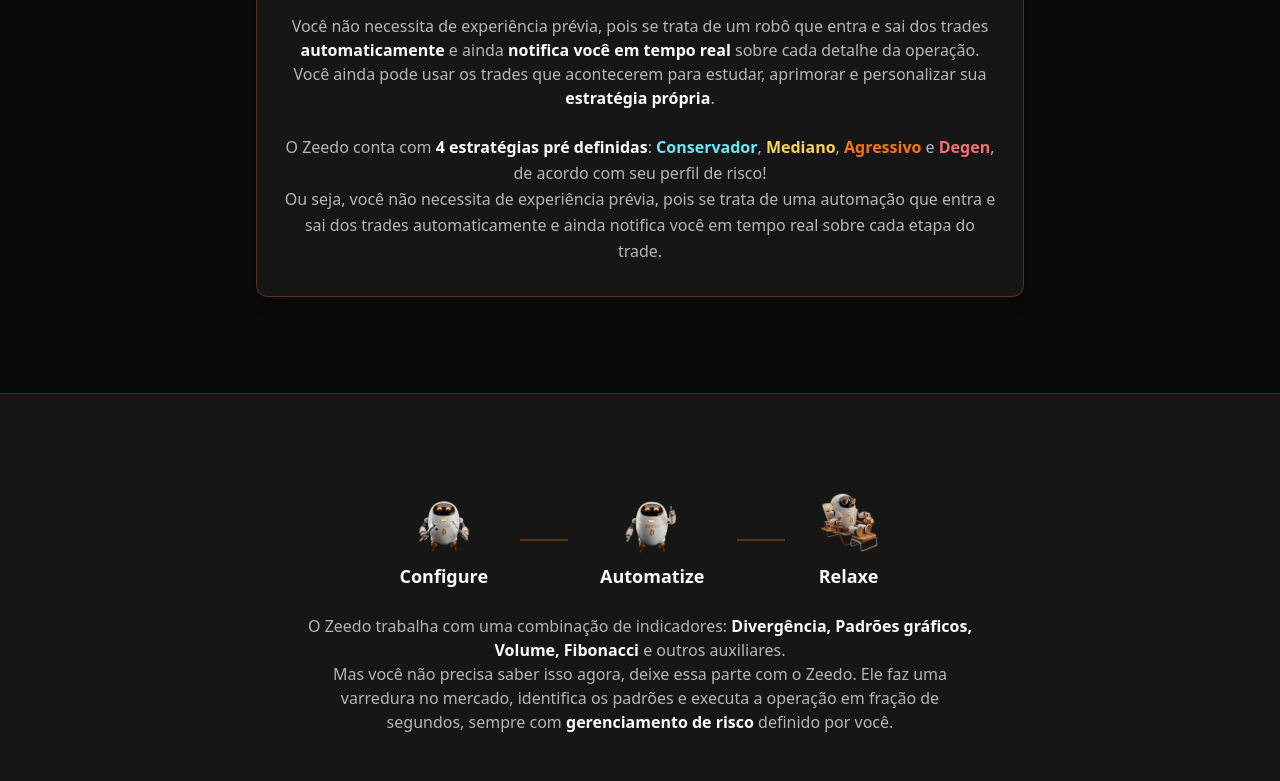
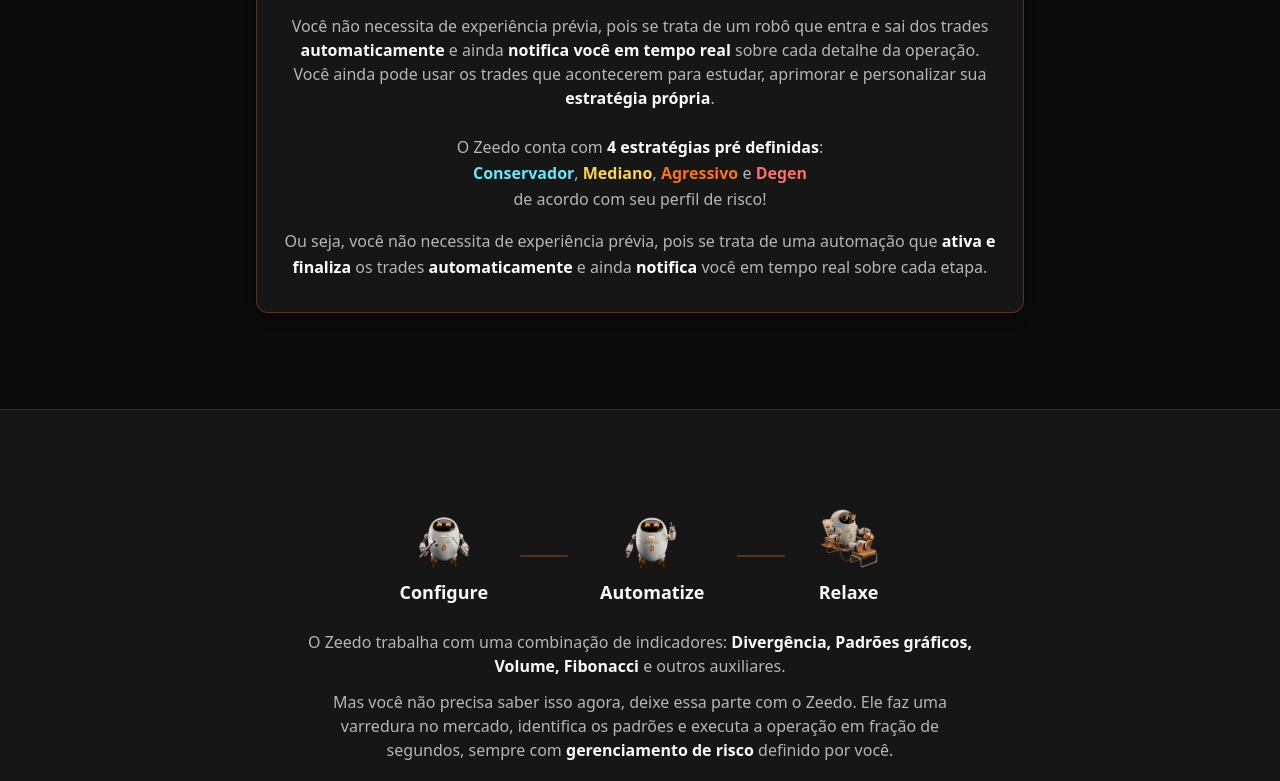
Before and after one commit to ZeedoBot/zeedo_vps, a Next.js app in the folder frontend/: page /bot in a window 1280 px wide. Shown: the part 1360-2141 px from the top of the page. Built offline with nearby package versions, Linux system fonts and the light colour scheme.

Commit message:
ajustes básicos

```diff
--- a/frontend/app/(vendas)/bot/page.tsx
+++ b/frontend/app/(vendas)/bot/page.tsx
@@ -388,13 +388,20 @@ export default function BotPage() {
                 </p>
                 <p className="mt-6 text-zeedo-black/70 dark:text-zeedo-white/70 leading-relaxed">
                   O Zeedo conta com{" "}
-                  <span className="font-semibold text-zeedo-black dark:text-zeedo-white">4 estratégias pré definidas</span>:{" "}
+                  <span className="font-semibold text-zeedo-black dark:text-zeedo-white">4 estratégias pré definidas</span>:
+                  <br />
                   <span className="font-semibold text-cyan-700 dark:text-cyan-300">Conservador</span>,{" "}
                   <span className="font-semibold text-amber-700 dark:text-amber-300">Mediano</span>,{" "}
                   <span className="font-semibold text-zeedo-orange">Agressivo</span> e{" "}
-                  <span className="font-semibold text-red-600 dark:text-red-400">Degen</span>, de acordo com seu perfil de risco!
+                  <span className="font-semibold text-red-600 dark:text-red-400">Degen</span>
                   <br />
-                  Ou seja, você não necessita de experiência prévia, pois se trata de uma automação que entra e sai dos trades automaticamente e ainda notifica você em tempo real sobre cada etapa do trade.
+                  de acordo com seu perfil de risco!
+                </p>
+                <p className="mt-4 text-zeedo-black/70 dark:text-zeedo-white/70 leading-relaxed">
+                  Ou seja, você não necessita de experiência prévia, pois se trata de uma automação que{" "}
+                  <span className="font-semibold text-zeedo-black dark:text-white">ativa e finaliza</span> os trades{" "}
+                  <span className="font-semibold text-zeedo-black dark:text-white">automaticamente</span> e ainda{" "}
+                  <span className="font-semibold text-zeedo-black dark:text-white">notifica</span> você em tempo real sobre cada etapa.
                 </p>
               </div>
             </motion.div>
@@ -451,16 +458,21 @@ export default function BotPage() {
                 <span className="text-base sm:text-lg font-bold text-zeedo-black dark:text-zeedo-white">Relaxe</span>
               </div>
             </div>
-            <p className="mx-auto mt-6 max-w-2xl text-center text-zeedo-black/70 dark:text-zeedo-white/70">
+            <div className="mx-auto mt-6 max-w-2xl text-center text-zeedo-black/70 dark:text-zeedo-white/70">
+              <p>
                 O Zeedo trabalha com uma combinação de indicadores:{" "}
                 <span className="font-semibold text-zeedo-black dark:text-zeedo-white">
                   Divergência, Padrões gráficos, Volume, Fibonacci
                 </span>{" "}
                 e outros auxiliares.
-              <br />
-              Mas você não precisa saber isso agora, deixe essa parte com o Zeedo. Ele faz uma varredura no mercado, identifica os padrões e executa a operação em fração de segundos, sempre com{" "}
-              <span className="font-semibold text-zeedo-black dark:text-zeedo-white">gerenciamento de risco</span> definido por você.
               </p>
+              <p className="mt-3">
+                Mas você não precisa saber isso agora, deixe essa parte com o Zeedo. Ele faz uma varredura no mercado,
+                identifica os padrões e executa a operação em fração de segundos, sempre com{" "}
+                <span className="font-semibold text-zeedo-black dark:text-zeedo-white">gerenciamento de risco</span>{" "}
+                definido por você.
+              </p>
+            </div>
             <motion.div
               className="mt-12 grid gap-6 sm:grid-cols-2 lg:grid-cols-4"
               variants={staggerContainer}
--- a/frontend/app/acesso-antecipado/page.tsx
+++ b/frontend/app/acesso-antecipado/page.tsx
@@ -435,13 +435,20 @@ export default function AcessoAntecipadoPage() {
                 </p>
                 <p className="mt-6 text-zeedo-black/70 dark:text-zeedo-white/70 leading-relaxed">
                   O Zeedo conta com{" "}
-                  <span className="font-semibold text-zeedo-black dark:text-zeedo-white">4 estratégias pré definidas</span>:{" "}
+                  <span className="font-semibold text-zeedo-black dark:text-zeedo-white">4 estratégias pré definidas</span>:
+                  <br />
                   <span className="font-semibold text-cyan-700 dark:text-cyan-300">Conservador</span>,{" "}
                   <span className="font-semibold text-amber-700 dark:text-amber-300">Mediano</span>,{" "}
                   <span className="font-semibold text-zeedo-orange">Agressivo</span> e{" "}
-                  <span className="font-semibold text-red-600 dark:text-red-400">Degen</span>, de acordo com seu perfil de risco!
+                  <span className="font-semibold text-red-600 dark:text-red-400">Degen</span>
                   <br />
-                  Ou seja, você não necessita de experiência prévia, pois se trata de uma automação que entra e sai dos trades automaticamente e ainda notifica você em tempo real sobre cada etapa do trade.
+                  de acordo com seu perfil de risco!
+                </p>
+                <p className="mt-4 text-zeedo-black/70 dark:text-zeedo-white/70 leading-relaxed">
+                  Ou seja, você não necessita de experiência prévia, pois se trata de uma automação que{" "}
+                  <span className="font-semibold text-zeedo-black dark:text-white">ativa e finaliza</span> os trades{" "}
+                  <span className="font-semibold text-zeedo-black dark:text-white">automaticamente</span> e ainda{" "}
+                  <span className="font-semibold text-zeedo-black dark:text-white">notifica</span> você em tempo real sobre cada etapa.
                 </p>
               </div>
             </motion.div>
@@ -498,16 +505,21 @@ export default function AcessoAntecipadoPage() {
                 <span className="text-base sm:text-lg font-bold text-zeedo-black dark:text-zeedo-white">Relaxe</span>
               </div>
             </div>
-            <p className="mx-auto mt-6 max-w-2xl text-center text-zeedo-black/70 dark:text-zeedo-white/70">
+            <div className="mx-auto mt-6 max-w-2xl text-center text-zeedo-black/70 dark:text-zeedo-white/70">
+              <p>
                 O Zeedo trabalha com uma combinação de indicadores:{" "}
                 <span className="font-semibold text-zeedo-black dark:text-zeedo-white">
                   Divergência, Padrões gráficos, Volume, Fibonacci
                 </span>{" "}
                 e outros auxiliares.
-              <br />
-              Mas você não precisa saber isso agora, deixe essa parte com o Zeedo. Ele faz uma varredura no mercado, identifica os padrões e executa a operação em fração de segundos, sempre com{" "}
-              <span className="font-semibold text-zeedo-black dark:text-zeedo-white">gerenciamento de risco</span> definido por você.
               </p>
+              <p className="mt-3">
+                Mas você não precisa saber isso agora, deixe essa parte com o Zeedo. Ele faz uma varredura no mercado,
+                identifica os padrões e executa a operação em fração de segundos, sempre com{" "}
+                <span className="font-semibold text-zeedo-black dark:text-zeedo-white">gerenciamento de risco</span>{" "}
+                definido por você.
+              </p>
+            </div>
             <motion.div
               className="mt-12 grid gap-6 sm:grid-cols-2 lg:grid-cols-4"
               variants={staggerContainer}
```
Also changed, not shown: 1 other file (tests, documents, lock files or other folders). Lines whose indentation alone changed are shown as unchanged.
